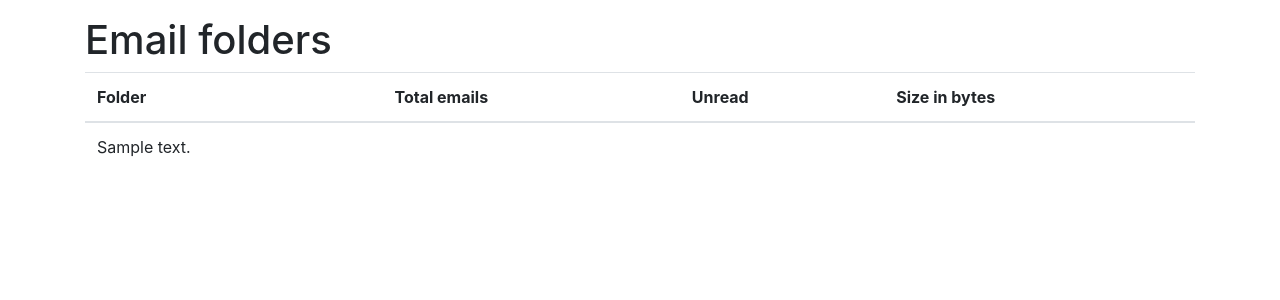
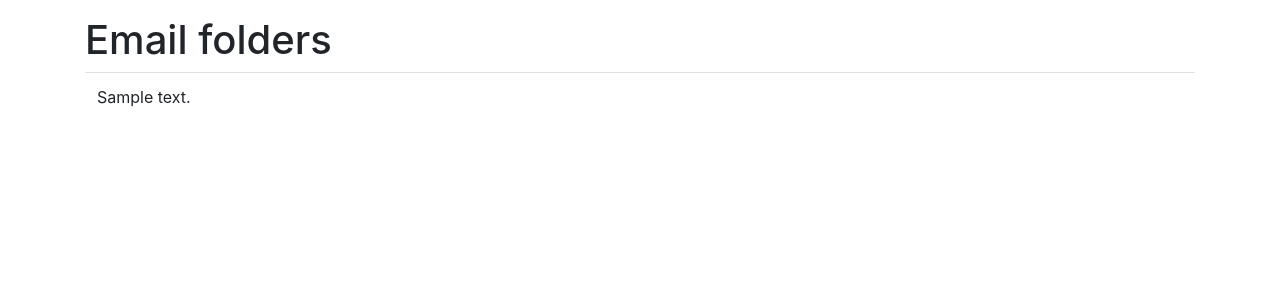
Before and after one commit to FriendlyTroll/dl365mail, a Django app: template tutorial/templates/tutorial/mails.html in a window 1280 px wide. Shown: the part 56-356 px from the top of the page. Run offline with Django 3.2, Linux system fonts and the light colour scheme; the template is opened without the code that fills it: most values are stand-ins (such as "Sample title", 1, 10 or a date in 2020); some libraries are stand-ins or nearby versions.

Commit message:
Change hmtl files

```diff
--- a/tutorial/templates/tutorial/layout.html
+++ b/tutorial/templates/tutorial/layout.html
@@ -30,7 +30,7 @@
             </li>
             {% if user.is_authenticated %}
               <li class="nav-item" data-turbolinks="false">
-                <a class="nav-link{% if request.resolver_match.view_name == 'calendar' %} active{% endif %}" href="{% url 'emails' %}">Emails</a>
+                <a class="nav-link{% if request.resolver_match.view_name == 'calendar' %} active{% endif %}" href="{% url 'emails' %}">Download Emails</a>
               </li>
             {% endif %}
           </ul>
--- a/tutorial/templates/tutorial/mails.html
+++ b/tutorial/templates/tutorial/mails.html
@@ -8,10 +8,10 @@
 <table class="table">
   <thead>
     <tr>
-      <th scope="col">Folder</th>
-      <th scope="col">Total emails</th>
-      <th scope="col">Unread</th>
-      <th scope="col">Size in bytes</th>
+<!--     <th scope="col">Folder</th>-->
+<!--     <th scope="col">Total emails</th>-->
+<!--     <th scope="col">Unread</th>-->
+<!--     <th scope="col">Size in bytes</th>-->
     </tr>
   </thead>
   <tbody>
```
